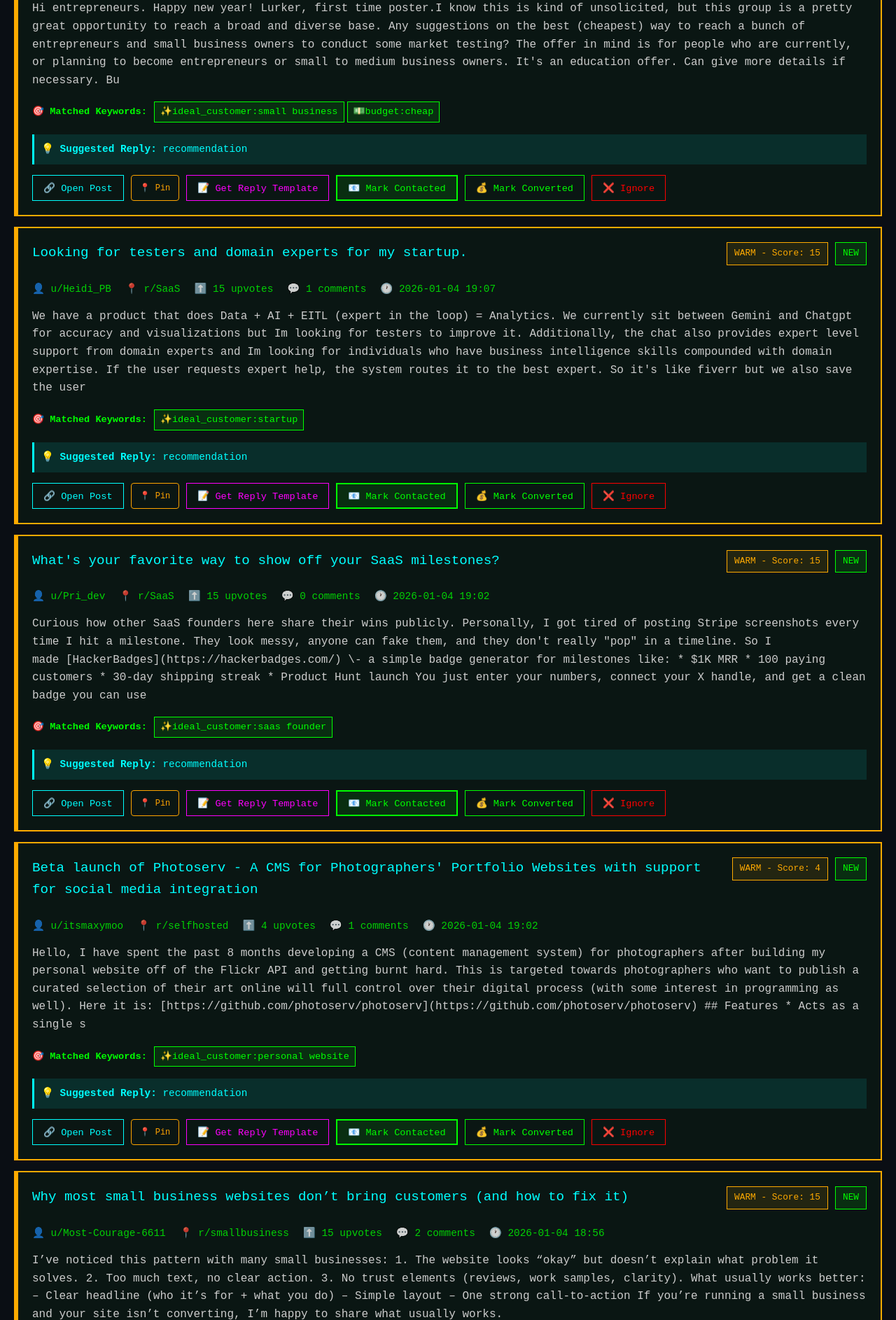
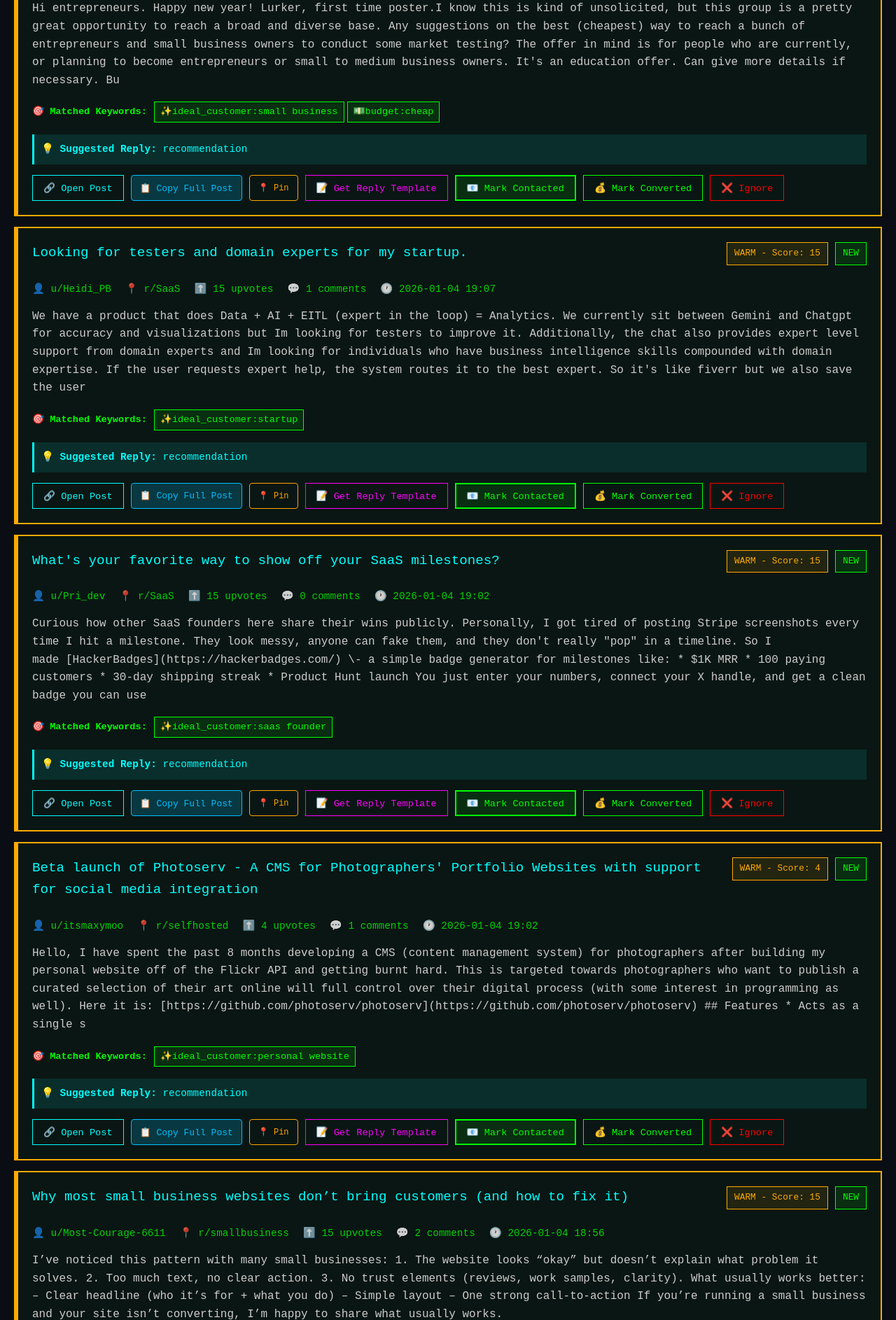
Before and after one commit to git-nath/statusmonkey-lead-finder, a Flask app: page / in a window 1280 px wide. Shown: the part 825-2711 px from the top of the page at 70% size. Run offline with Flask 3, Linux system fonts and the light colour scheme; data comes from the database, SQL or seed files in the repository; both versions use the stored data as it was after the commit.

Commit message:
StatusMonkey v2.0 - Working version before Open Post fix - Double-click opens Copy Full Post modal - Modal has all actions: Copy, Perplexity, Contact, Ignore - No more alert popups (silent notifications) - Pinned leads, status tabs, subreddit management - All features working

```diff
--- a/app.py
+++ b/app.py
@@ -367,6 +367,89 @@ def get_keywords():
     return jsonify(KEYWORDS)
 
 # ============================================
+# REDDIT FULL POST FETCHER - v2.0
+# ============================================
+
+@app.route('/api/reddit/full/<post_id>')
+def get_full_reddit_post(post_id):
+    """Fetch full Reddit post with all comments"""
+    try:
+        # Find lead in database
+        conn = get_db_connection()
+        c = conn.cursor()
+        c.execute('SELECT * FROM leads WHERE id = ?', (post_id,))
+        lead = c.fetchone()
+        conn.close()
+
+        if not lead:
+            return jsonify({'success': False, 'error': 'Lead not found'}), 404
+
+        # Extract Reddit post ID from URL
+        # URL format: https://www.reddit.com/r/subreddit/comments/POST_ID/title/
+        reddit_id = lead['id']
+        subreddit = lead['subreddit']
+
+        # Fetch from Reddit API
+        url = f'https://www.reddit.com/r/{subreddit}/comments/{reddit_id}.json'
+        headers = {'User-Agent': 'StatusMonkeyFinder/2.0'}
+
+        response = requests.get(url, headers=headers, timeout=10)
+        data = response.json()
+
+        # Parse post
+        post_data = data[0]['data']['children'][0]['data']
+
+        # Parse comments
+        comments = []
+        if len(data) > 1:
+            comments = parse_comments(data[1]['data']['children'])
+
+        result = {
+            'success': True,
+            'title': post_data['title'],
+            'author': post_data['author'],
+            'selftext': post_data.get('selftext', ''),
+            'url': f"https://www.reddit.com{post_data['permalink']}",
+            'score': post_data['score'],
+            'num_comments': post_data['num_comments'],
+            'comments': comments
+        }
+
+        return jsonify(result)
+
+    except Exception as e:
+        print(f"Error fetching full post: {e}")
+        return jsonify({'success': False, 'error': str(e)}), 500
+
+def parse_comments(comment_list, depth=0):
+    """Recursively parse Reddit comments"""
+    comments = []
+
+    for item in comment_list:
+        if item['kind'] == 't1':  # Comment
+            comment = item['data']
+
+            comment_obj = {
+                'author': comment.get('author', '[deleted]'),
+                'body': comment.get('body', '[removed]'),
+                'score': comment.get('score', 0),
+                'depth': depth
+            }
+
+            comments.append(comment_obj)
+
+            # Parse replies
+            if 'replies' in comment and comment['replies']:
+                if isinstance(comment['replies'], dict):
+                    replies = parse_comments(
+                        comment['replies']['data']['children'],
+                        depth + 1
+                    )
+                    comments.extend(replies)
+
+    return comments
+
+# ============================================
 # SUBREDDIT MANAGEMENT - v1.9
 # ============================================
 
--- a/static/css/terminal.css
+++ b/static/css/terminal.css
@@ -934,3 +934,60 @@ body {
   outline: none;
   box-shadow: 0 0 10px rgba(0, 255, 65, 0.5);
 }
+
+/* ============================================
+   QUICK PASTE HELPER - v2.0
+   ============================================ */
+
+.btn-copy-full {
+  background: rgba(0, 191, 255, 0.2);
+  border: 1px solid #00bfff;
+  color: #00bfff;
+  padding: 6px 12px;
+  border-radius: 4px;
+  cursor: pointer;
+  font-family: "Courier New", monospace;
+  font-size: 13px;
+  transition: all 0.3s;
+  white-space: nowrap;
+}
+
+.btn-copy-full:hover {
+  background: rgba(0, 191, 255, 0.4);
+  transform: scale(1.05);
+  box-shadow: 0 0 10px rgba(0, 191, 255, 0.5);
+}
+
+#full-post-modal .modal-content {
+  max-width: 900px;
+  max-height: 90vh;
+}
+
+#full-post-content {
+  width: 100%;
+  padding: 15px;
+  background: #000;
+  color: #00ff41;
+  border: 1px solid #00ff41;
+  font-family: "Courier New", monospace;
+  font-size: 13px;
+  line-height: 1.6;
+  resize: vertical;
+}
+
+#full-post-content::-webkit-scrollbar {
+  width: 10px;
+}
+
+#full-post-content::-webkit-scrollbar-track {
+  background: rgba(0, 0, 0, 0.5);
+}
+
+#full-post-content::-webkit-scrollbar-thumb {
+  background: rgba(0, 255, 65, 0.5);
+  border-radius: 5px;
+}
+
+#full-post-content::-webkit-scrollbar-thumb:hover {
+  background: rgba(0, 255, 65, 0.8);
+}
--- a/static/js/app.js
+++ b/static/js/app.js
@@ -117,9 +117,10 @@ function createLeadCard(lead) {
     : "";
 
   return `
-    <div class="lead-card ${priorityClass}" data-id="${
+   <div class="lead-card ${priorityClass}" data-id="${
     lead.id
-  }" ondblclick="showQuickActionOverlay('${lead.id}')" style="cursor: pointer;">
+  }" ondblclick="copyFullPost('${lead.id}')" style="cursor: pointer;">
+
 
 
 
@@ -188,6 +189,12 @@ function createLeadCard(lead) {
                 }')">
                     🔗 Open Post
                 </button>
+                <button class="btn-small btn-copy-full" onclick="event.stopPropagation(); copyFullPost('${
+                  lead.id
+                }')">
+    📋 Copy Full Post
+</button>
+
 
                 <button class="btn-small btn-pin ${
                   pinnedLeads.has(lead.id) ? "pinned" : ""
@@ -445,12 +452,12 @@ function openPost(url) {
 
 // Show notification
 function showNotification(message) {
-  alert(message); // Simple for now, can upgrade to toast notifications later
+  console.log(message); // Silent - just log to console
 }
 
 // Show error
 function showError(message) {
-  alert("❌ Error: " + message);
+  console.error("❌ Error: " + message); // Silent - just log to console
 }
 
 // Escape HTML to prevent XSS
@@ -769,3 +776,123 @@ async function deleteSubreddit(name) {
     showError("Failed to delete subreddit");
   }
 }
+
+// ============================================
+// QUICK PASTE HELPER - v2.0
+// ============================================
+
+async function copyFullPost(leadId) {
+  // Show loading
+  const loadingDiv = document.getElementById("loading");
+  loadingDiv.style.display = "block";
+
+  try {
+    const response = await fetch(`/api/reddit/full/${leadId}`);
+    const data = await response.json();
+
+    loadingDiv.style.display = "none";
+
+    if (data.success) {
+      data.leadId = leadId; // Add lead ID to the data
+      showFullPostModal(data);
+    } else {
+      showError("Failed to fetch full post: " + data.error);
+    }
+  } catch (error) {
+    loadingDiv.style.display = "none";
+    console.error("Error fetching full post:", error);
+    showError("Failed to fetch full post");
+  }
+}
+
+function showFullPostModal(postData) {
+  // Format the content
+  let content = `TITLE: ${postData.title}\n\n`;
+  content += `AUTHOR: u/${postData.author}\n`;
+  content += `SCORE: ${postData.score} upvotes | ${postData.num_comments} comments\n`;
+  content += `URL: ${postData.url}\n\n`;
+  content += `POST:\n${postData.selftext || "[No text content]"}\n\n`;
+
+  if (postData.comments && postData.comments.length > 0) {
+    content += `COMMENTS (${postData.comments.length}):\n`;
+    content += "=".repeat(50) + "\n\n";
+
+    postData.comments.forEach((comment, index) => {
+      const indent = "  ".repeat(comment.depth);
+      content += `${indent}[${index + 1}] u/${comment.author} (${
+        comment.score
+      } points):\n`;
+      content += `${indent}${comment.body}\n\n`;
+    });
+  } else {
+    content += "No comments yet.\n";
+  }
+
+  /// Show modal and store lead ID + post URL
+  document.getElementById("full-post-content").value = content;
+  document
+    .getElementById("full-post-modal")
+    .setAttribute("data-lead-id", postData.leadId);
+  document
+    .getElementById("full-post-modal")
+    .setAttribute("data-post-url", postData.post_url);
+  document.getElementById("full-post-modal").style.display = "flex";
+}
+
+function closeFullPostModal() {
+  document.getElementById("full-post-modal").style.display = "none";
+}
+
+function copyFullPostToClipboard() {
+  const content = document.getElementById("full-post-content").value;
+
+  navigator.clipboard
+    .writeText(content)
+    .then(() => {
+      showNotification("✅ Full post copied to clipboard!");
+    })
+    .catch((err) => {
+      showError("Failed to copy to clipboard");
+    });
+}
+
+function openPerplexitySpace() {
+  window.open(
+    "https://www.perplexity.ai/search/reddit-marketing-YYe7.MtmTc6D1AANKfrUSQ",
+    "_blank"
+  );
+  showNotification("💡 Perplexity space opened! Paste the content there.");
+}
+
+function quickContactFromModal() {
+  const modal = document.getElementById("full-post-modal");
+  const leadId = modal.getAttribute("data-lead-id");
+
+  if (leadId) {
+    updateStatus(leadId, "contacted");
+    closeFullPostModal();
+    loadLeads(); // Refresh leads
+    loadStats(); // Refresh stats
+  }
+}
+
+function quickIgnoreFromModal() {
+  const modal = document.getElementById("full-post-modal");
+  const leadId = modal.getAttribute("data-lead-id");
+
+  if (leadId) {
+    updateStatus(leadId, "ignored");
+    closeFullPostModal();
+    loadLeads(); // Refresh leads
+    loadStats(); // Refresh stats
+  }
+}
+
+function openPostFromModal() {
+  const modal = document.getElementById("full-post-modal");
+  const postUrl = modal.getAttribute("data-post-url");
+
+  if (postUrl) {
+    window.open(postUrl, "_blank");
+  }
+}
--- a/templates/index.html
+++ b/templates/index.html
@@ -259,5 +259,111 @@
         </div>
       </div>
     </div>
+    <!-- Full Post Modal - v2.0 -->
+    <!-- Full Post Modal - v2.0 -->
+    <div id="full-post-modal" class="modal" style="display: none">
+      <div
+        class="modal-content"
+        style="
+          max-width: 900px;
+          max-height: 90vh;
+          overflow: hidden;
+          display: flex;
+          flex-direction: column;
+        "
+      >
+        <div class="modal-header">
+          <h2>📋 Full Post Content</h2>
+          <button class="modal-close" onclick="closeFullPostModal()">✕</button>
+        </div>
+        <div
+          class="modal-body"
+          style="
+            flex: 1;
+            overflow-y: auto;
+            display: flex;
+            flex-direction: column;
+          "
+        >
+          <p style="color: #00ff41; margin-bottom: 10px">
+            Copy this content and paste it into your Perplexity space for
+            relevance checking.
+          </p>
+
+          <!-- BUTTONS AT TOP -->
+          <div
+            class="modal-actions"
+            style="
+              margin-bottom: 15px;
+              display: flex;
+              gap: 10px;
+              flex-wrap: wrap;
+            "
+          >
+            <button class="btn btn-primary" onclick="copyFullPostToClipboard()">
+              📋 Copy to Clipboard
+            </button>
+            <button class="btn btn-secondary" onclick="openPerplexitySpace()">
+              🚀 Open Perplexity Space
+            </button>
+            <button
+              class="btn btn-secondary"
+              onclick="openPostFromModal()"
+              style="
+                background: rgba(0, 150, 255, 0.2);
+                border-color: #0af;
+                color: #0af;
+              "
+            >
+              🔗 Open Post
+            </button>
+            <button
+              class="btn btn-success"
+              onclick="quickContactFromModal()"
+              style="
+                background: rgba(0, 255, 0, 0.2);
+                border-color: #0f0;
+                color: #0f0;
+              "
+            >
+              📧 Contacted
+            </button>
+            <button
+              class="btn btn-danger"
+              onclick="quickIgnoreFromModal()"
+              style="
+                background: rgba(255, 0, 0, 0.2);
+                border-color: #f00;
+                color: #f00;
+              "
+            >
+              ❌ Ignore
+            </button>
+            <button class="btn btn-secondary" onclick="closeFullPostModal()">
+              ✕ Close
+            </button>
+          </div>
+
+          <!-- TEXTAREA -->
+          <textarea
+            id="full-post-content"
+            rows="20"
+            readonly
+            style="
+              flex: 1;
+              width: 100%;
+              padding: 15px;
+              background: #000;
+              color: #00ff41;
+              border: 1px solid #00ff41;
+              font-family: 'Courier New', monospace;
+              font-size: 13px;
+              line-height: 1.5;
+              resize: none;
+            "
+          ></textarea>
+        </div>
+      </div>
+    </div>
   </body>
 </html>
```
Also changed, not shown: leads.db.
